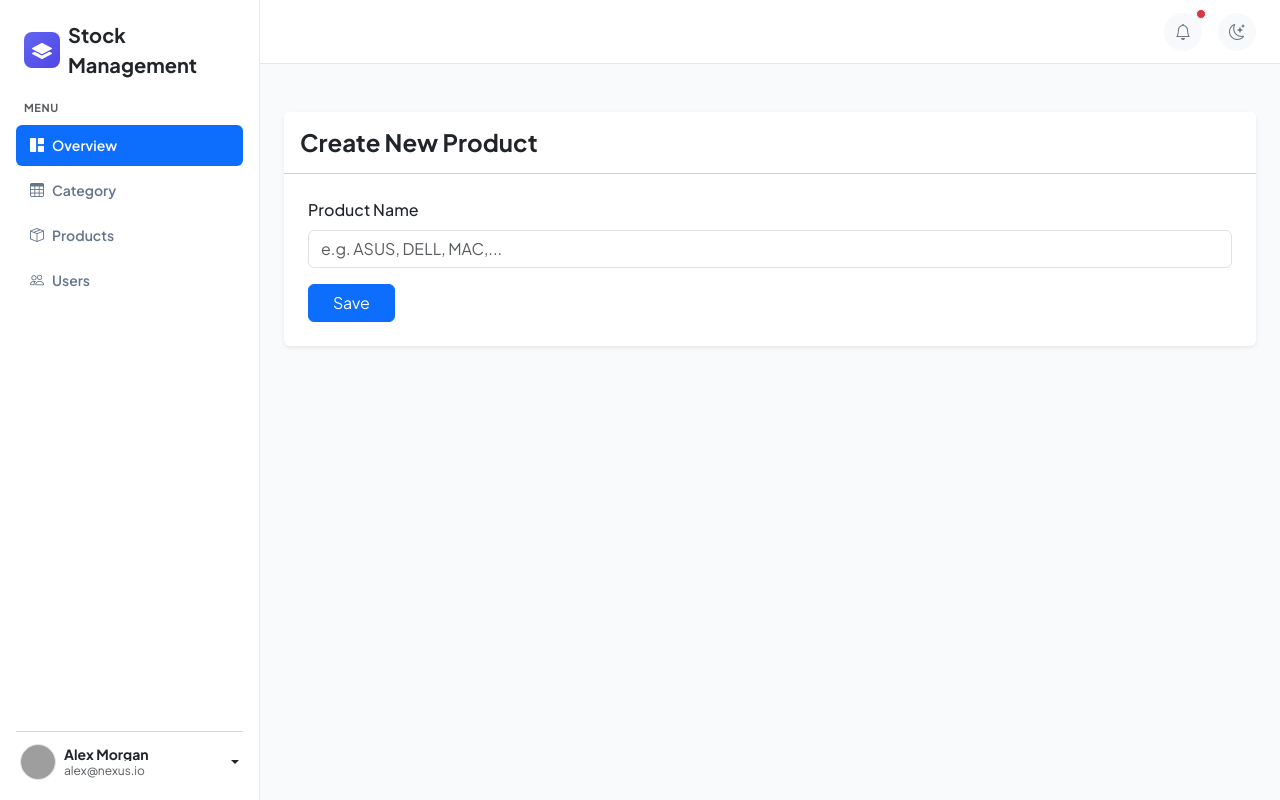
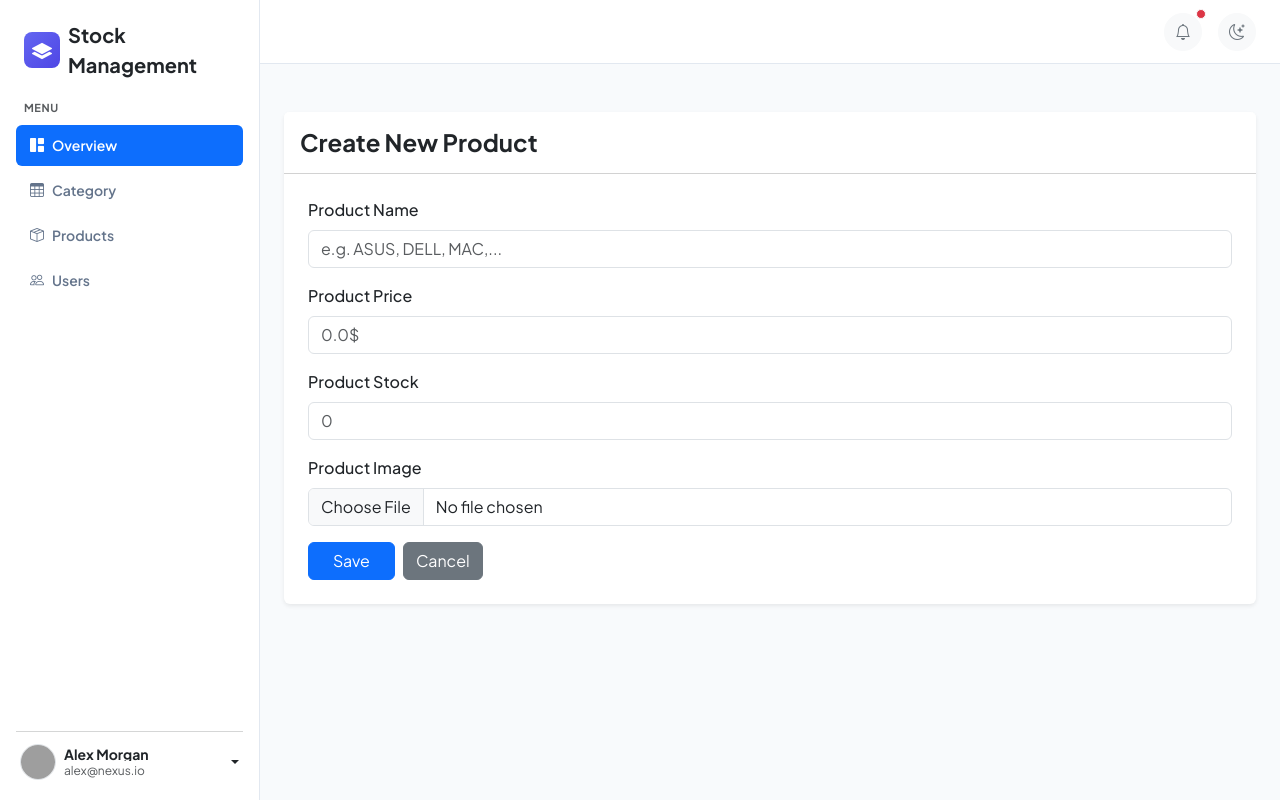
Before and after one commit to Bunchhorng/crud_flask_6_7_mon_thur, a Flask app: template templates/products/create.html in a window 1280 px wide. Run offline with Flask 3, Linux system fonts and the light colour scheme; the template is opened without the code that fills it, so the values that code supplies are empty; some libraries are stand-ins or nearby versions; grey boxes are pictures that could not be loaded.

Commit message:
product/create.html

```diff
--- a/app.py
+++ b/app.py
@@ -66,6 +66,9 @@ def delete_category(id):
 def index_product():
     return render_template('products/index.html')
 
+@app.route('/product/create', methods=['GET', 'POST'])
+def create_product():
+    return render_template('products/create.html')
 
 if __name__=="__main__":
     app.run(debug=True)
--- a/templates/products/create.html
+++ b/templates/products/create.html
@@ -14,8 +14,23 @@
                     <label class="form-label fw-medium">Product Name</label>
                     <input type="text" class="form-control" name="name" placeholder="e.g. ASUS, DELL, MAC,...">
                 </div>
+                <div class="mb-3">
+                    <label class="form-label fw-medium">Product Price</label>
+                    <input type="number" class="form-control" name="price" placeholder="0.0$">
+                </div>
+                <div class="mb-3">
+                    <label class="form-label fw-medium">Product Stock</label>
+                    <input type="number" class="form-control" name="stock" placeholder="0">
+                </div>
+                <div class="mb-3">
+                    <label class="form-label fw-medium">Product Image</label>
+                    <input type="file" class="form-control" name="image">
+                </div>
 
-                <button type="submit" class="btn btn-primary px-4">Save</button>
+                <div class="d-flex justify-content-start gap-2">
+                    <button type="submit" class="btn btn-primary px-4">Save</button>
+                    <a href="{{url_for('index_product')}}" class="btn btn-secondary">Cancel</a>
+                </div>
             </form>
         </div>
     </div>
--- a/templates/products/index.html
+++ b/templates/products/index.html
@@ -6,7 +6,7 @@
 {% block content %}
     <div class="d-flex justify-content-between align-items-center">
         <h1 class="fw-bold">Products List</h1>
-        <a href="" class="btn btn-primary">+Add New Product</a>
+        <a href="{{url_for('create_product')}}" class="btn btn-primary">+Add New Product</a>
     </div>
     <hr>
 
```
